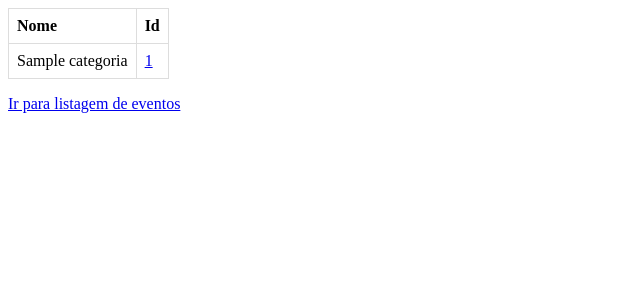
After one commit to PaulaFAlves/python-codar-me, a Django app: page /categorias in a window 1280 px wide. The commit adds this page. Shown: the top 300 px of the page, without its empty margins (0-640 px from the left). Run offline with Django 4.2, Linux system fonts and the light colour scheme; tables that the repository leaves empty hold one stand-in row (values such as "Sample post").

Commit message:
implementa listagem de categorias

```diff
--- a/projeto-eventos/agenda/templates/agenda/exibir_categoria.html
+++ b/projeto-eventos/agenda/templates/agenda/exibir_categoria.html
@@ -2,5 +2,7 @@
   <h1>Categoria</h1>
   <p>Nome: {{ categoria.nome }}</p>
   <p>Id: {{ categoria.id }}</p>
-  <p><a href="{% url 'listar_eventos' %}">Ir para listagem de eventos</a></p>
+  <p>
+    <a href="{% url 'listar_categorias' %}">Ir para listagem de categorias</a>
+  </p>
 </html>
--- /dev/null
+++ b/projeto-eventos/agenda/templates/agenda/listar_categorias.html
@@ -0,0 +1,37 @@
+<html>
+  <head>
+    <style>
+      table {
+        border-collapse: collapse;
+      }
+
+      td,
+      th {
+        border: 1px solid #dddddd;
+        text-align: left;
+        padding: 8px;
+      }
+    </style>
+  </head>
+  <table>
+    <thead>
+      <tr>
+        <th>Nome</th>
+        <th>Id</th>
+      </tr>
+    </thead>
+    <tbody>
+      {% for categoria in categorias %}
+      <tr>
+        <td>{{ categoria.nome }}</td>
+        <td>
+          <a href="{% url 'exibir_categoria' categoria.id %}"
+            >{{ categoria.id }}</a
+          >
+        </td>
+        {% endfor %}
+      </tr>
+    </tbody>
+  </table>
+  <p><a href="{% url 'listar_eventos' %}">Ir para listagem de eventos</a></p>
+</html>
--- a/projeto-eventos/agenda/urls.py
+++ b/projeto-eventos/agenda/urls.py
@@ -1,9 +1,10 @@
 from django.urls import path
-from agenda.views import exibir_categoria, exibir_evento, listar_eventos, participar_evento, exibir_categoria
+from agenda.views import exibir_categoria, exibir_evento, listar_categorias, listar_eventos, participar_evento, exibir_categoria
 
 urlpatterns = [
   path("eventos", listar_eventos, name="listar_eventos"),
   path("eventos/<int:id>/", exibir_evento, name="exibir_evento"),
   path("participar/", participar_evento, name="participar_evento"),
   path("categoria/<int:id>/", exibir_categoria, name="exibir_categoria"),
+  path("categorias", listar_categorias, name="listar_categorias"),
 ]
--- a/projeto-eventos/agenda/views.py
+++ b/projeto-eventos/agenda/views.py
@@ -29,6 +29,12 @@ def participar_evento(request):
 
   return HttpResponseRedirect(reverse('exibir_evento', args=(evento_id,)))
 
+def listar_categorias(request):
+  #buscar eventos no banco
+  categorias = Categoria.objects.all()
+  #exibir um template listando eventos
+  return render(request=request, context={"categorias": categorias}, template_name="agenda/listar_categorias.html")
+
 def exibir_categoria(request, id):
   categoria = get_object_or_404(Categoria, id=id)
 
```
Also changed, not shown: projeto-eventos/agenda/templates/agenda/listar_eventos.html (+7 -1 lines).
